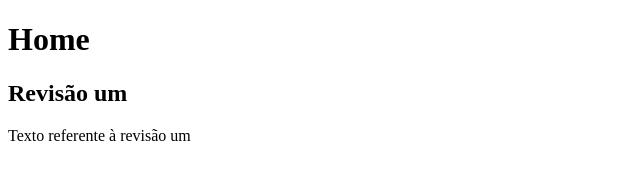
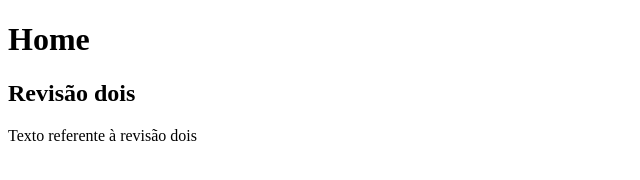
Before and after one commit to RomFel/exemplo-do-projeto, a plain HTML site: page index.html in a window 1280 px wide. Shown: the full height of the page, 0-640 px from the left. Drawn offline with Linux system fonts and the light colour scheme.

Commit message:
Revisão Dois

```diff
--- a/index.html
+++ b/index.html
@@ -7,7 +7,7 @@
 </head>
 <body>
     <h1>Home</h1>
-    <h2>Revisão um</h2>
-    <p>Texto referente à revisão um</p>
+    <h2>Revisão dois</h2>
+    <p>Texto referente à revisão dois</p>
 </body>
 </html>
```
